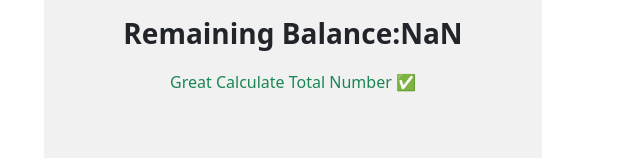
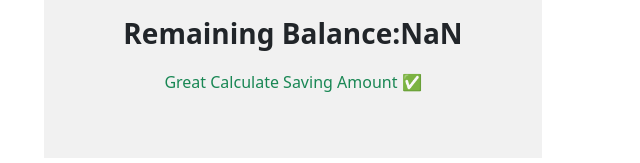
Before and after one commit to Hamed-Hasan/assignment-five-money-moster, a plain HTML site: page index.html in a window 1280 px wide. Both pictures are taken after typing "Sample" into the empty fields and a click on the button "Save". Shown: the part 955-1118 px from the top of the page, 620-1260 px from the left. Drawn offline with nearby package versions, Linux system fonts and the light colour scheme.

Commit message:
update calculation

```diff
--- a/index.html
+++ b/index.html
@@ -81,7 +81,7 @@
                         <p class="text-center fw-bold fs-3">Saving Amount:<span id="saving-amount">0</span></p>
                         <p class="text-center fw-bold fs-3">Remaining Balance:<span id="remaining-amount">0</span></p>
                         <div class="text-center">
-                            <p id="successMsg" class="text-success notify">Great Calculate Total Number ✅</p>
+                            <p id="successMsg" class="text-success notify">Great Calculate Saving Amount ✅</p>
                             <p id="errorMsg" class="text-danger notify">Please Type Valid Number ❌</p>
                         </div>
                     </div>
--- a/js/app.js
+++ b/js/app.js
@@ -1,12 +1,18 @@
-    //  Total Calculate
+
+
+
+
+
+
+
+
+
     document.getElementById('calculate').addEventListener('click', function () {
-         //   Get All Input Id
         const inputTotal = document.getElementById('income').value
         const food = document.getElementById('food').value
         const rent = document.getElementById('rent').value
         const clothes = document.getElementById('clothes').value
 
-         // Total Expenses
         const total = parseFloat(food) + parseFloat(rent) + parseFloat(clothes)
         const totalExpenses = document.getElementById('total-expenses')
         const totalExpensesFloat = parseFloat(totalExpenses.innerText)
@@ -17,45 +23,44 @@
         const inputCostFloat = parseFloat(balance)
         balance.innerText = minusValue
 
-         // Input Validation
+
             const success = document.getElementById('success')
             const error = document.getElementById('error')
-         if (inputTotal == '' || inputTotal < 0 || food == '' || food < 0 || rent == '' || rent < 0 || clothes == '' || clothes < 0) {
+            if(inputTotal == '' || inputTotal < 0 || food == '' || food < 0 || rent == '' || rent < 0 || clothes == '' || clothes < 0){
                 console.log('please valid number')
                 error.style.display = 'block'
-         } else {
+            }else{
                 success.style.display = 'block'
                 error.style.display = 'none'
             }
 
 
     })
-
-    //  save amount
-     document.getElementById('save-btn').addEventListener('click', function () {
+    document.getElementById('save-btn').addEventListener('click', function(){
         const income = document.getElementById('income').value
         const incomeTotal = parseFloat(income)
 
         const saveInput = document.getElementById('save-input').value
         const saveInputFloat = parseFloat(saveInput)
-        // multiply save Input
+
         const savingCalculate = (incomeTotal / 100) * saveInputFloat;
 
         const savingAmount = document.getElementById('saving-amount')
-         savingAmount.innerText = savingCalculate
+        savingAmount.innerText = savingCalculate.toFixed()
 
-         const remainingTotal = incomeTotal - savingCalculate
+        const balance = document.getElementById('balance').innerText
+        const inputCostFloat = parseFloat(balance)
+        const remainingTotal = inputCostFloat - savingCalculate
 
         const remainingAmount = document.getElementById('remaining-amount')
-         remainingAmount.innerText = remainingTotal
+        remainingAmount.innerText = remainingTotal.toFixed()
 
-        //  Input Validation
         const success = document.getElementById('successMsg')
         const error = document.getElementById('errorMsg')
-         if (saveInput == '' || saveInput < 0) {
+        if(saveInput == '' || saveInput < 0){
             console.log('please valid number')
             error.style.display = 'block'
-         } else {
+        }else{
             success.style.display = 'block'
             error.style.display = 'none'
         }
```
Lines whose indentation alone changed are shown as unchanged.
